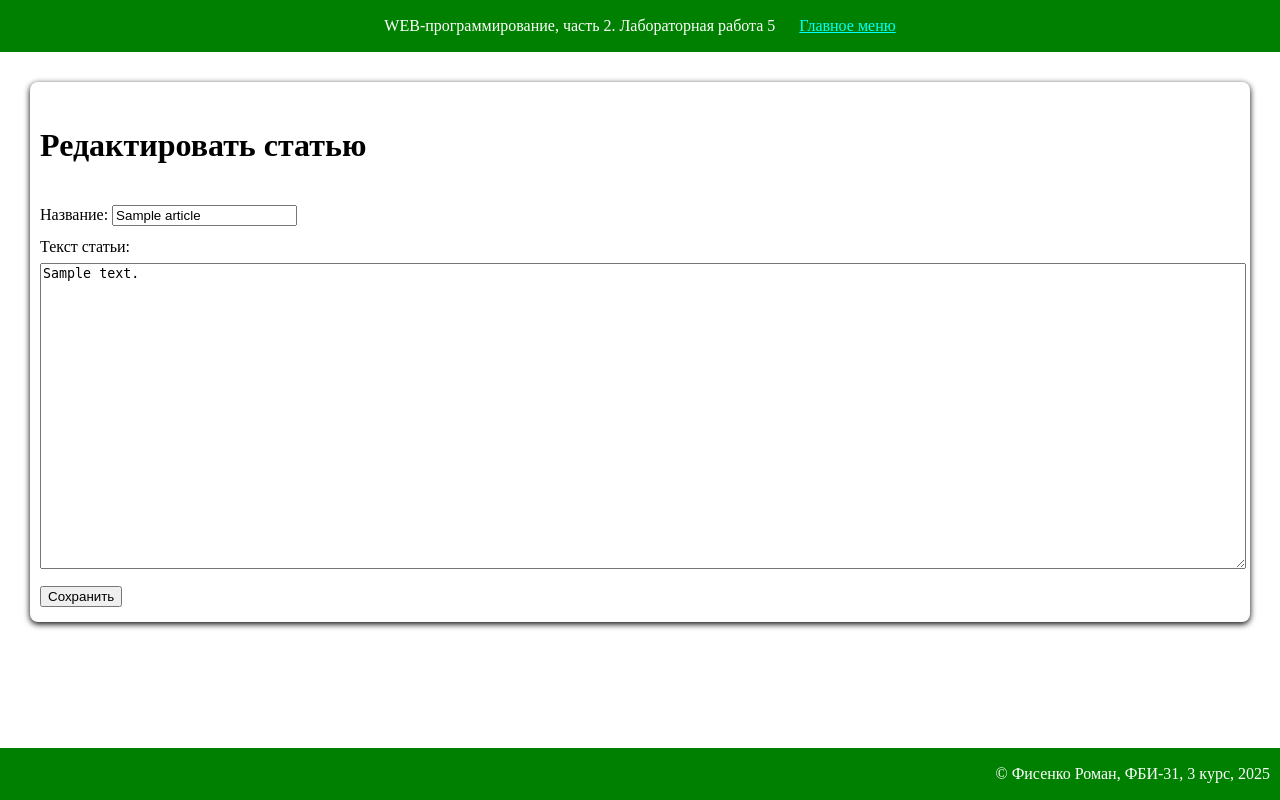
After one commit to Romansen1412/web-back-labs, a Flask app: page /lab5/edit/1 in a window 1280 px wide. The commit adds this page. Run offline with Flask 3, Linux system fonts and the light colour scheme; the visitor is signed in with stand-in values (Sample User, id 1); a database or web service that is not in the repository returns one stand-in record (values such as "Sample title"); some libraries are stand-ins or nearby versions.

Commit message:
Самостоятельные

```diff
--- a/lab5.py
+++ b/lab5.py
@@ -40,6 +40,7 @@ def main():
 
 @lab5.route('/lab5/register', methods=['GET', 'POST'])
 def register():
+    session.pop('login', None)
     if request.method == 'GET':
         return render_template('lab5/register.html')
 
@@ -160,3 +161,90 @@ def list():
 
     db_close(conn, cur)
     return render_template('lab5/articles.html', articles=articles)
+
+@lab5.route('/lab5/logout')
+def logout():
+    session.pop('login', None)
+    return redirect('/lab5')
+
+@lab5.route('/lab5/edit/<int:article_id>', methods=['GET', 'POST'])
+def edit_article(article_id):
+    login = session.get('login')
+    if not login:
+        return redirect('/lab5/login')
+
+    conn, cur = db_connect()
+
+    # Получаем id текущего пользователя
+    if current_app.config['DB_TYPE'] == 'postgres':
+        cur.execute("SELECT id FROM users WHERE login=%s;", (login,))
+    else:
+        cur.execute("SELECT id FROM users WHERE login=?;", (login,))
+    user_id = cur.fetchone()["id"]
+
+    # Проверяем, принадлежит ли статья пользователю
+    if current_app.config['DB_TYPE'] == 'postgres':
+        cur.execute("SELECT * FROM articles WHERE id=%s AND user_id=%s;", (article_id, user_id))
+    else:
+        cur.execute("SELECT * FROM articles WHERE id=? AND user_id=?;", (article_id, user_id))
+    article = cur.fetchone()
+
+    if not article:
+        db_close(conn, cur)
+        return "У вас нет прав на редактирование этой статьи", 403
+
+    if request.method == 'GET':
+        db_close(conn, cur)
+        return render_template('lab5/edit_article.html', article=article)
+
+    # Обновление статьи
+    title = request.form.get('title')
+    article_text = request.form.get('article_text')
+
+    if not title or not article_text.strip():
+        db_close(conn, cur)
+        return render_template('lab5/edit_article.html', article=article, error="Поля не могут быть пустыми")
+
+    if current_app.config['DB_TYPE'] == 'postgres':
+        cur.execute("UPDATE articles SET title=%s, article_text=%s WHERE id=%s;", (title, article_text, article_id))
+    else:
+        cur.execute("UPDATE articles SET title=?, article_text=? WHERE id=?;", (title, article_text, article_id))
+
+    db_close(conn, cur)
+    return redirect('/lab5/list')
+
+
+@lab5.route('/lab5/delete/<int:article_id>', methods=['POST'])
+def delete_article(article_id):
+    login = session.get('login')
+    if not login:
+        return redirect('/lab5/login')
+
+    conn, cur = db_connect()
+
+    # Получаем id текущего пользователя
+    if current_app.config['DB_TYPE'] == 'postgres':
+        cur.execute("SELECT id FROM users WHERE login=%s;", (login,))
+    else:
+        cur.execute("SELECT id FROM users WHERE login=?;", (login,))
+    user_id = cur.fetchone()["id"]
+
+    # Проверяем, принадлежит ли статья пользователю
+    if current_app.config['DB_TYPE'] == 'postgres':
+        cur.execute("SELECT * FROM articles WHERE id=%s AND user_id=%s;", (article_id, user_id))
+    else:
+        cur.execute("SELECT * FROM articles WHERE id=? AND user_id=?;", (article_id, user_id))
+    article = cur.fetchone()
+
+    if not article:
+        db_close(conn, cur)
+        return "У вас нет прав на удаление этой статьи", 403
+
+    # Удаляем только если владелец совпадает
+    if current_app.config['DB_TYPE'] == 'postgres':
+        cur.execute("DELETE FROM articles WHERE id=%s;", (article_id,))
+    else:
+        cur.execute("DELETE FROM articles WHERE id=?;", (article_id,))
+
+    db_close(conn, cur)
+    return redirect('/lab5/list')
--- a/static/lab1/main.css
+++ b/static/lab1/main.css
@@ -53,13 +53,21 @@ body {
     margin-bottom: 20px;
 }
 
-.lab5-buttons form {
-    display: inline;
+.lab5-buttons form,
+.lab5-user form {
+    display: inline-block;
 }
 
-.lab5-buttons button {
+.lab5-buttons button,
+.lab5-user button {
     font-size: 18px;
     padding: 10px 20px;
     margin: 5px;
     cursor: pointer;
 }
+
+.lab5-user {
+    display: flex;
+    align-items: center;
+    gap: 10px;
+}
--- a/templates/lab5/create_article.html
+++ b/templates/lab5/create_article.html
@@ -8,13 +8,13 @@
         <div>
             <label>
                 Название статьи:
-                <input type="text" name="title" maxlength="50">
+                <input type="text" name="title" maxlength="50" required>
             </label>
         </div>
         <div>
             <label>
                 Текст статьи:
-                <textarea name="article_text" style="width: 100%; height: 300px;"></textarea>
+                <textarea name="article_text" style="width: 100%; height: 300px;" required></textarea>
             </label>
         </div>
         <div>
--- /dev/null
+++ b/templates/lab5/edit_article.html
@@ -0,0 +1,26 @@
+{% extends "base.html" %}
+
+{% block lab %}Лабораторная работа 5{% endblock %}
+
+{% block main %}
+
+    <h1>Редактировать статью</h1>
+
+    <form method="post">
+        <div>
+            <label>
+                Название:
+                <input type="text" name="title" value="{{ article['title'] }}" maxlength="50" required>
+            </label>
+        </div>
+        <div>
+            <label>
+                Текст статьи:
+                <textarea name="article_text" style="width: 100%; height: 300px;" required>{{ article['article_text'] }}</textarea>
+            </label>
+        </div>
+        <div>
+            <button type="submit">Сохранить</button>
+        </div>
+    </form>
+{% endblock %}
```
Also changed, not shown: templates/lab5/articles.html (+16 -4 lines), templates/lab5/lab5.html (+16 -15 lines).
